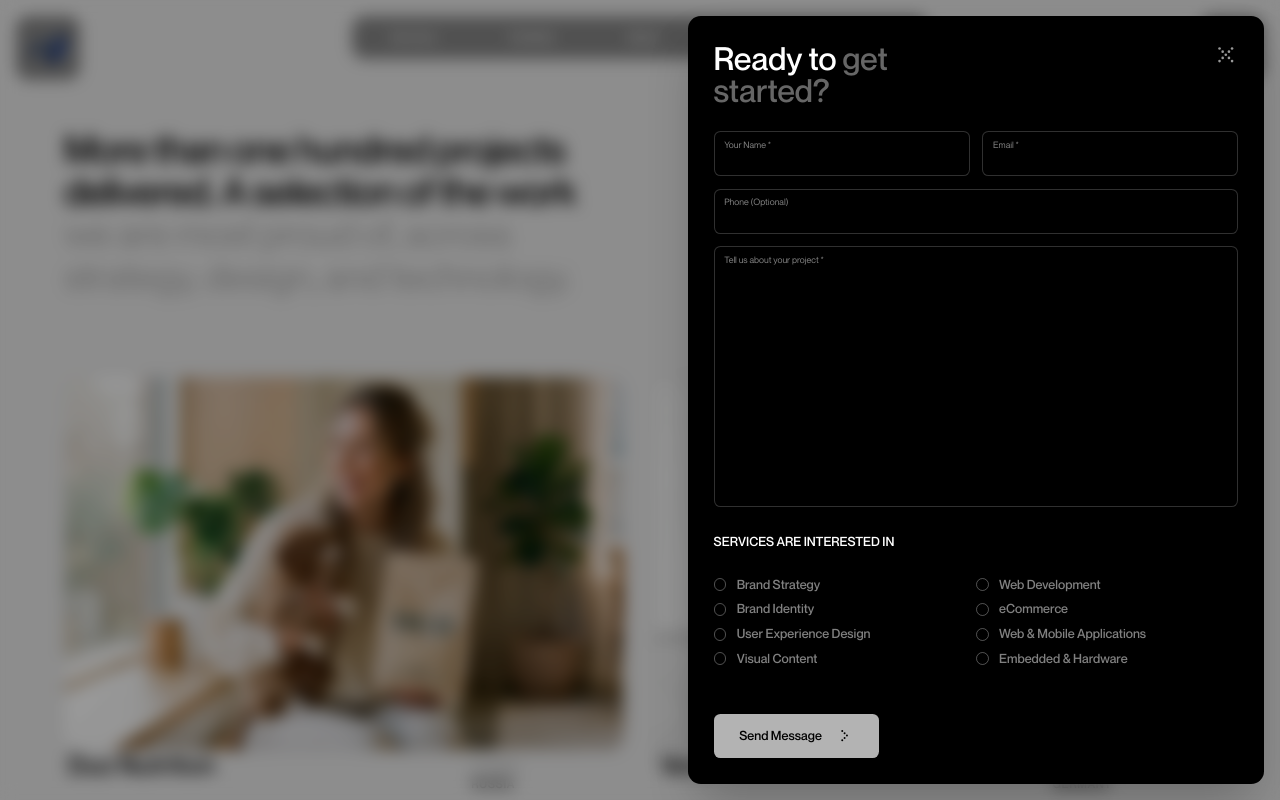
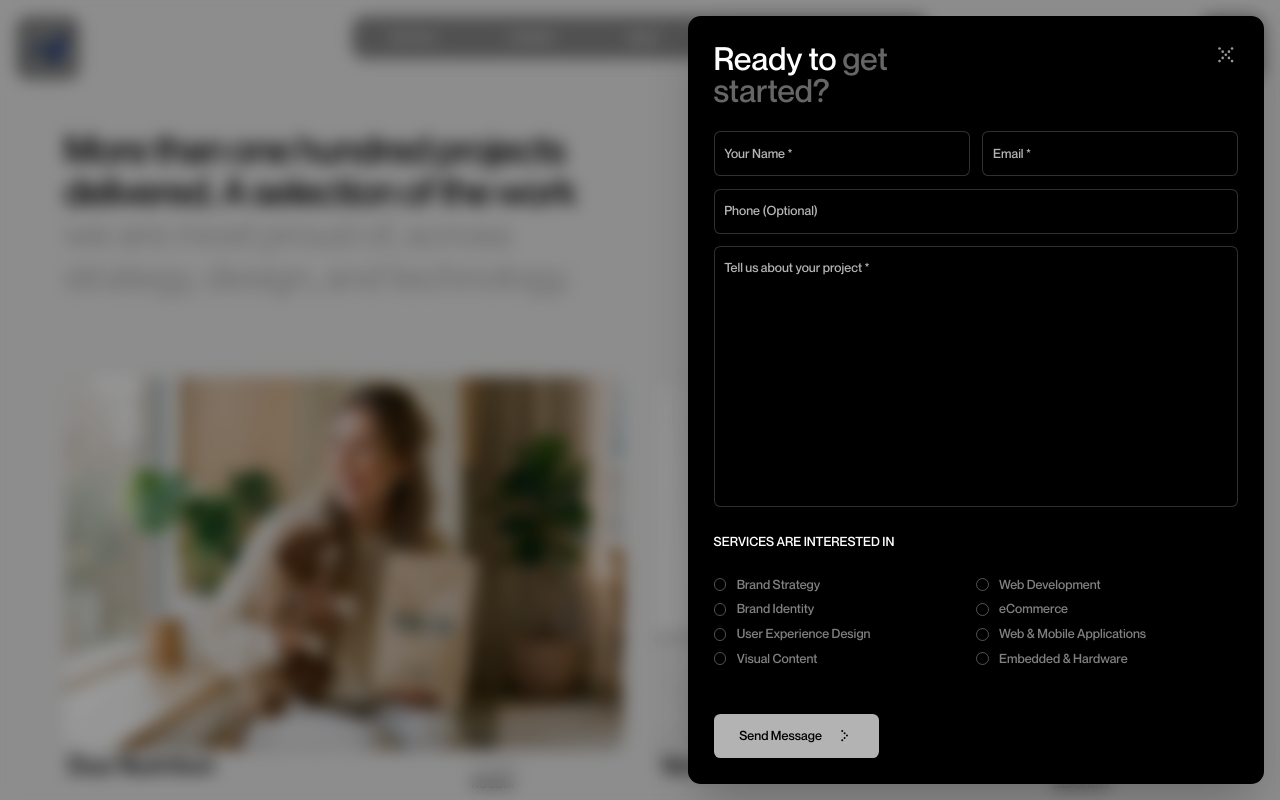
Before and after one commit to HashenS/Rise_Digital_Website, a Next.js app: page /portfolio in a window 1280 px wide. Both pictures are taken after a click on the button 1232 px from the left and 48 px from the top of the page. Shown: the top 800 px of the page. Built offline with nearby package versions, Linux system fonts and the light colour scheme.

Commit message:
feat: implement floating label animation and dynamic border styling for contact form inputs

```diff
--- a/src/components/shared/ContactSlidePanel.tsx
+++ b/src/components/shared/ContactSlidePanel.tsx
@@ -17,19 +17,31 @@ function FloatingInput({
   value: string;
   onChange: (e: React.ChangeEvent<HTMLInputElement>) => void;
 }) {
+  const [focused, setFocused] = useState(false);
+  const lifted = focused || value.length > 0;
+
   return (
-    <div
-      className="relative h-12 md:h-[3.5vw] rounded-lg md:rounded-[0.5vw] border md:border-[0.1vw] w-full hover:cursor-text outline-none transition-colors duration-1000 bg-black border-[#9F9F9F]/30 font-neue"
+    <div className="relative h-12 md:h-[3.5vw] rounded-lg md:rounded-[0.5vw] border md:border-[0.1vw] w-full outline-none transition-colors duration-300 bg-black font-neue cursor-text"
+      style={{ borderColor: focused ? "rgba(159,159,159,0.6)" : "rgba(159,159,159,0.3)" }}
     >
-      <div className="absolute pointer-events-none z-[2] text-white/50 text-xs md:text-[0.7vw] left-2.5 md:left-[0.75vw] top-2 md:top-[0.5vw]">
-        <span>{label}</span>
-      </div>
+      {/* Floating label */}
+      <span
+        className={`absolute pointer-events-none z-[2] text-white font-neue font-medium transition-all duration-200 left-2.5 md:left-[0.75vw] ${
+          lifted
+            ? "top-1.5 md:top-[0.4vw] text-[10px] md:text-[0.6vw] opacity-50"
+            : "top-1/2 -translate-y-1/2 text-sm md:text-[1vw] opacity-70"
+        }`}
+      >
+        {label}
+      </span>
       <input
         type={type}
         name={name}
         value={value}
         onChange={onChange}
-        className="absolute z-[1] w-full h-8 md:h-[1.75vw] bottom-0 md:bottom-[0.3vw] px-2.5 md:px-[0.75vw] py-0 bg-transparent border-none text-sm md:text-[1vw] focus:outline-none focus:ring-0 focus:shadow-none text-white"
+        onFocus={() => setFocused(true)}
+        onBlur={() => setFocused(false)}
+        className="absolute z-[1] w-full h-8 md:h-[1.75vw] bottom-0 md:bottom-[0.3vw] px-2.5 md:px-[0.75vw] py-0 bg-transparent border-none text-sm md:text-[1vw] focus:outline-none focus:ring-0 focus:shadow-none text-white font-neue"
       />
     </div>
   );
@@ -46,16 +58,31 @@ function FloatingTextarea({
   value: string;
   onChange: (e: React.ChangeEvent<HTMLTextAreaElement>) => void;
 }) {
+  const [focused, setFocused] = useState(false);
+  const lifted = focused || value.length > 0;
+
   return (
-    <div className="relative flex-1 min-h-[7.5rem] md:min-h-[3.5vw] rounded-lg md:rounded-[0.5vw] border md:border-[0.1vw] w-full hover:cursor-text outline-none transition-colors duration-1000 bg-black border-[#9F9F9F]/30">
-      <div className="absolute pointer-events-none z-[2] text-white/50 text-xs md:text-[0.7vw] left-2.5 md:left-[0.75vw] top-2 md:top-[0.5vw] font-neue">
-        <span>{label}</span>
-      </div>
+    <div
+      className="relative flex-1 min-h-[7.5rem] md:min-h-[3.5vw] rounded-lg md:rounded-[0.5vw] border md:border-[0.1vw] w-full outline-none transition-colors duration-300 bg-black cursor-text"
+      style={{ borderColor: focused ? "rgba(159,159,159,0.6)" : "rgba(159,159,159,0.3)" }}
+    >
+      {/* Floating label */}
+      <span
+        className={`absolute pointer-events-none z-[2] text-white font-neue font-medium transition-all duration-200 left-2.5 md:left-[0.75vw] ${
+          lifted
+            ? "top-1.5 md:top-[0.4vw] text-[10px] md:text-[0.6vw] opacity-50"
+            : "top-4 md:top-[0.9vw] text-sm md:text-[1vw] opacity-70"
+        }`}
+      >
+        {label}
+      </span>
       <textarea
         name={name}
         value={value}
         onChange={onChange}
-        className="absolute z-[1] w-full h-[calc(100%-20px)] md:h-[calc(100%-1.75vw)] top-5 md:top-[1.75vw] px-2.5 md:px-[0.75vw] py-0 bg-transparent border-none text-sm md:text-[1vw] focus:outline-none focus:ring-0 focus:shadow-none resize-none leading-snug md:leading-[1.2vw] text-white font-neue"
+        onFocus={() => setFocused(true)}
+        onBlur={() => setFocused(false)}
+        className="absolute z-[1] w-full h-[calc(100%-24px)] md:h-[calc(100%-1.75vw)] top-6 md:top-[1.75vw] px-2.5 md:px-[0.75vw] py-0 bg-transparent border-none text-sm md:text-[1vw] focus:outline-none focus:ring-0 focus:shadow-none resize-none leading-snug md:leading-[1.2vw] text-white font-neue"
       />
     </div>
   );
```
